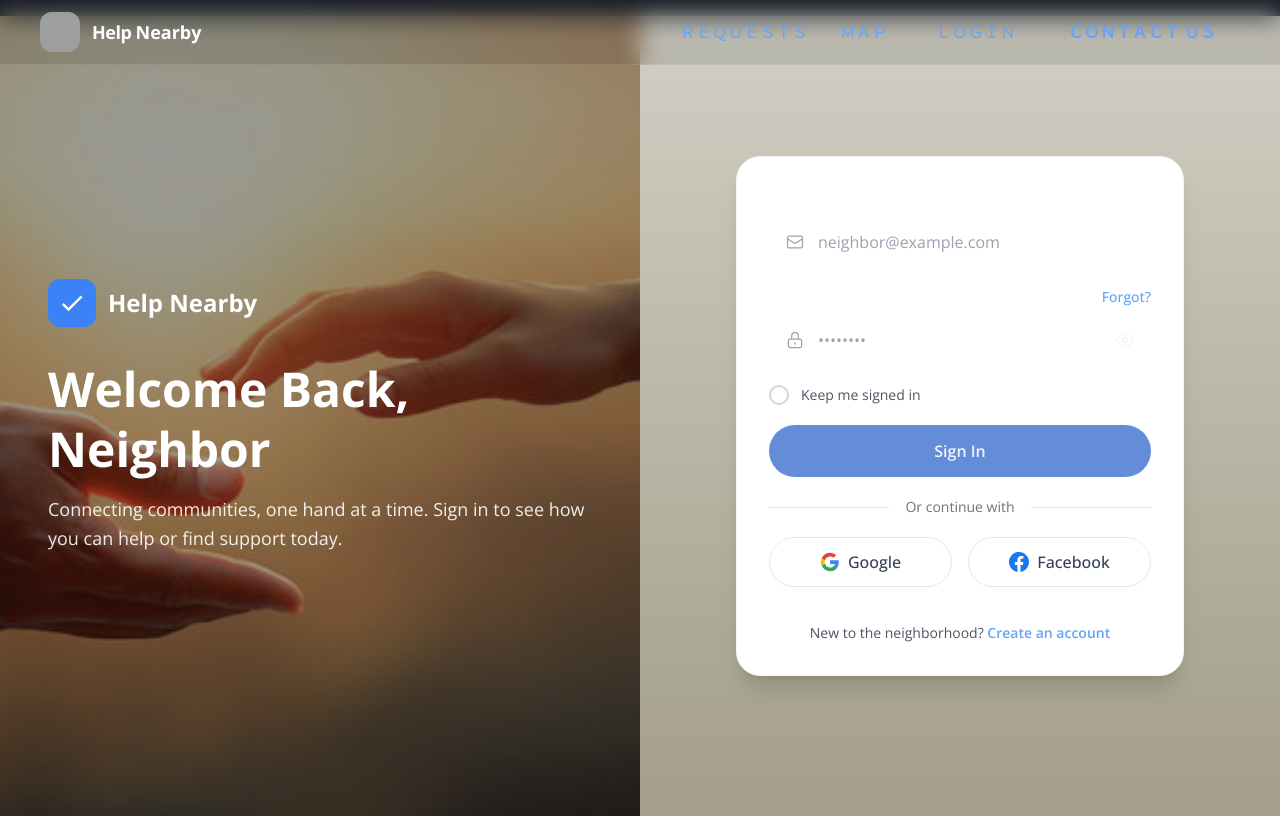
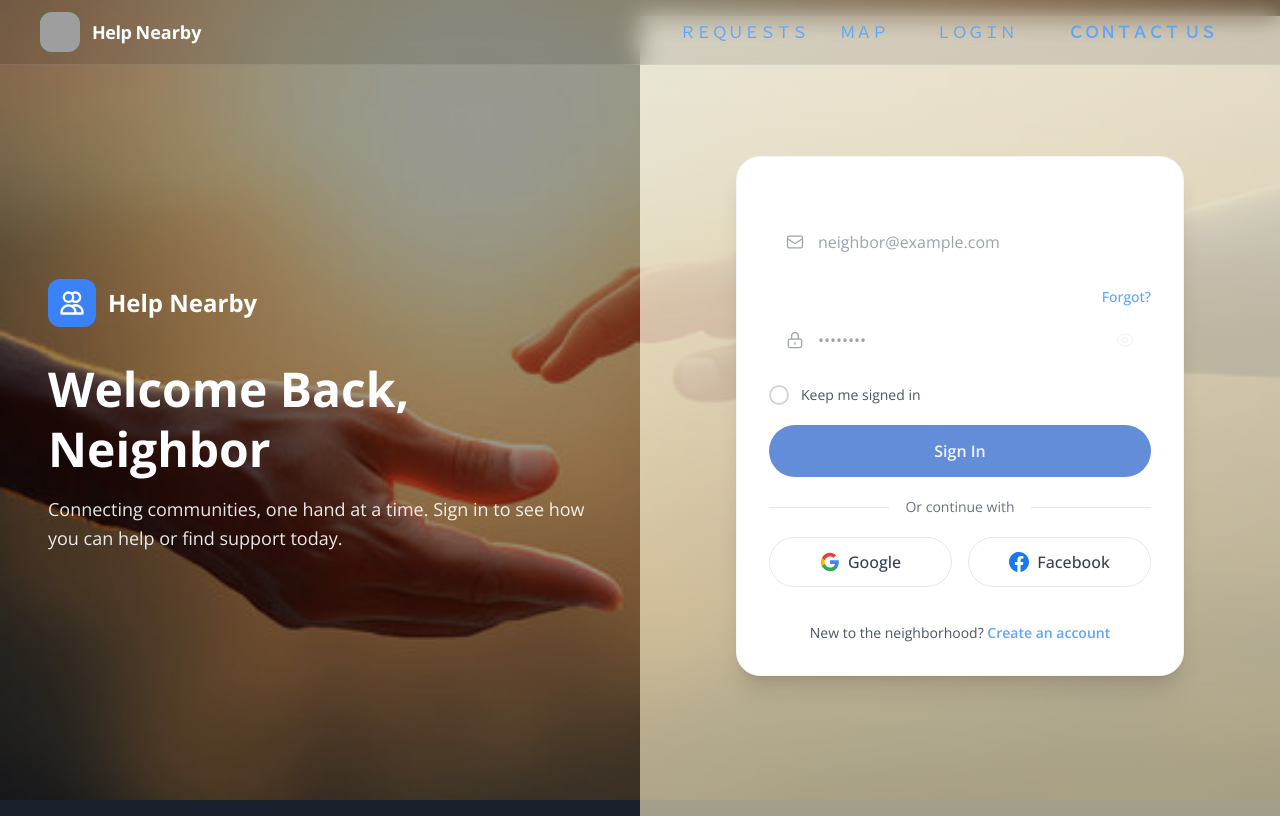
Before and after one commit to RhythmPahwa14/Help-Nearby, a React (Create React App) app: page /login in a window 1280 px wide. Built offline with nearby package versions, Linux system fonts and the light colour scheme; no server answers; grey boxes are pictures that could not be loaded.

Commit message:
Update Login.js

```diff
--- a/src/pages/Login.js
+++ b/src/pages/Login.js
@@ -28,34 +28,25 @@ function Login() {
 
   return (
     <div className="min-h-screen flex -mt-16 relative">
-      {/* Full Screen Background Image (visible on all screens) */}
+      {/* Full Screen Background Image covering entire page */}
       <div
-        className="absolute inset-0 bg-cover bg-center bg-no-repeat lg:hidden"
+        className="fixed inset-0 bg-cover bg-center bg-no-repeat"
         style={{
           backgroundImage: 'url(/background.jpg)'
         }}
       ></div>
-      <div className="absolute inset-0 bg-black/50 lg:hidden"></div>
+      {/* Dark Overlay for better readability */}
+      <div className="fixed inset-0 bg-black/40"></div>
 
-      {/* Left Side - Background Image with Content (Desktop Only) */}
+      {/* Left Side - Content (Desktop Only) */}
       <div className="hidden lg:flex lg:w-1/2 relative">
-        {/* Background Image */}
-        <div
-          className="absolute inset-0 bg-cover bg-center bg-no-repeat"
-          style={{
-            backgroundImage: 'url(/background.jpg)'
-          }}
-        ></div>
-        {/* Dark Overlay */}
-        <div className="absolute inset-0 bg-black/40"></div>
-
         {/* Content */}
         <div className="relative z-10 flex flex-col justify-center px-12 py-16">
           {/* Logo */}
           <div className="flex items-center mb-8">
             <div className="w-12 h-12 bg-blue-500 rounded-xl flex items-center justify-center mr-3">
-              <svg className="w-7 h-7 text-white" fill="currentColor" viewBox="0 0 24 24">
-                <path d="M9 16.17L4.83 12l-1.42 1.41L9 19 21 7l-1.41-1.41L9 16.17z"/>
+              <svg className="w-7 h-7 text-white" fill="none" stroke="currentColor" viewBox="0 0 24 24">
+                <path strokeLinecap="round" strokeLinejoin="round" strokeWidth={2} d="M12 4.354a4 4 0 110 5.292M15 21H3v-1a6 6 0 0112 0v1zm0 0h6v-1a6 6 0 00-9-5.197M13 7a4 4 0 11-8 0 4 4 0 018 0z" />
               </svg>
             </div>
             <span className="text-white text-2xl font-bold">Help Nearby</span>
@@ -79,8 +70,8 @@ function Login() {
           {/* Mobile Logo - Only visible on small screens */}
           <div className="flex items-center justify-center mb-8 lg:hidden">
             <div className="w-10 h-10 bg-blue-500 rounded-xl flex items-center justify-center mr-2">
-              <svg className="w-6 h-6 text-white" fill="currentColor" viewBox="0 0 24 24">
-                <path d="M9 16.17L4.83 12l-1.42 1.41L9 19 21 7l-1.41-1.41L9 16.17z"/>
+              <svg className="w-6 h-6 text-white" fill="none" stroke="currentColor" viewBox="0 0 24 24">
+                <path strokeLinecap="round" strokeLinejoin="round" strokeWidth={2} d="M12 4.354a4 4 0 110 5.292M15 21H3v-1a6 6 0 0112 0v1zm0 0h6v-1a6 6 0 00-9-5.197M13 7a4 4 0 11-8 0 4 4 0 018 0z" />
               </svg>
             </div>
             <span className="text-white text-xl font-bold drop-shadow-md lg:text-gray-800">Help Nearby</span>
@@ -110,7 +101,7 @@ function Login() {
                     type="email"
                     value={email}
                     onChange={(e) => setEmail(e.target.value)}
-                    className="w-full pl-12 pr-4 py-3 bg-gray-50 border border-gray-200 rounded-xl text-gray-900 placeholder-gray-400 focus:outline-none focus:ring-2 focus:ring-blue-400 focus:border-transparent transition-all duration-200"
+                    className="login-input w-full pl-12 pr-4 py-3 bg-white border border-gray-200 rounded-xl placeholder-gray-400 focus:outline-none focus:ring-2 focus:ring-blue-400 focus:border-transparent transition-all duration-200"
                     placeholder="neighbor@example.com"
                     required
                   />
@@ -137,7 +128,7 @@ function Login() {
                     type={showPassword ? "text" : "password"}
                     value={password}
                     onChange={(e) => setPassword(e.target.value)}
-                    className="w-full pl-12 pr-12 py-3 bg-gray-50 border border-gray-200 rounded-xl text-gray-900 placeholder-gray-400 focus:outline-none focus:ring-2 focus:ring-blue-400 focus:border-transparent transition-all duration-200"
+                    className="login-input w-full pl-12 pr-12 py-3 bg-white border border-gray-200 rounded-xl placeholder-gray-400 focus:outline-none focus:ring-2 focus:ring-blue-400 focus:border-transparent transition-all duration-200"
                     placeholder="••••••••"
                     required
                   />
```
